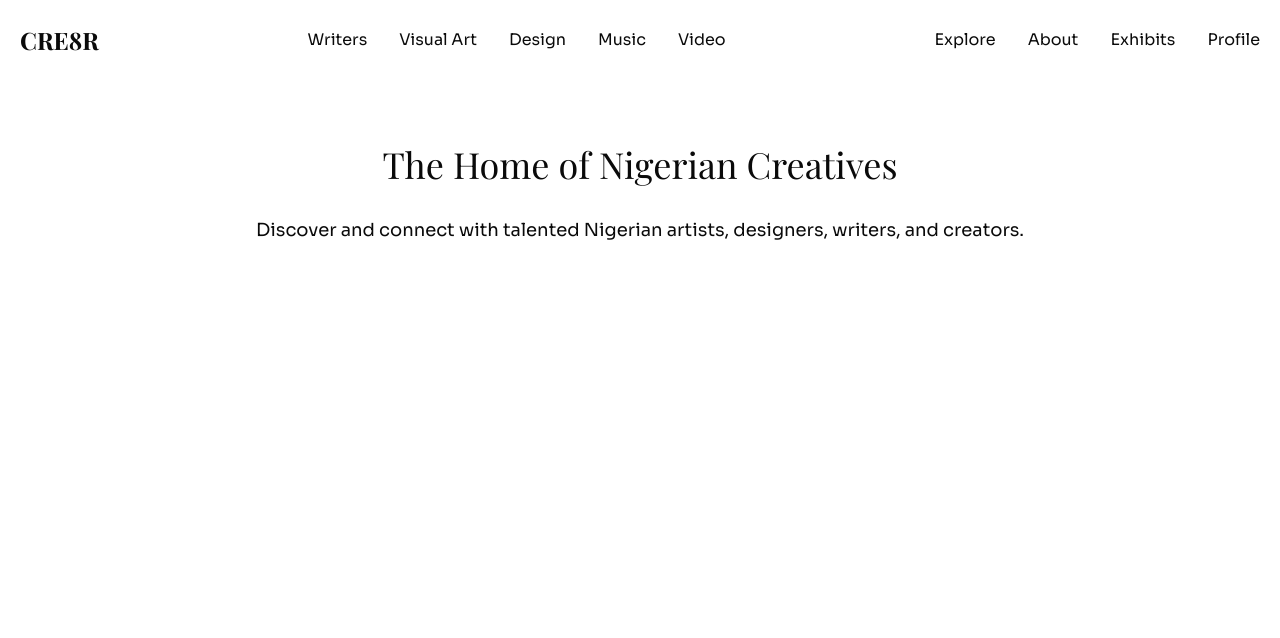
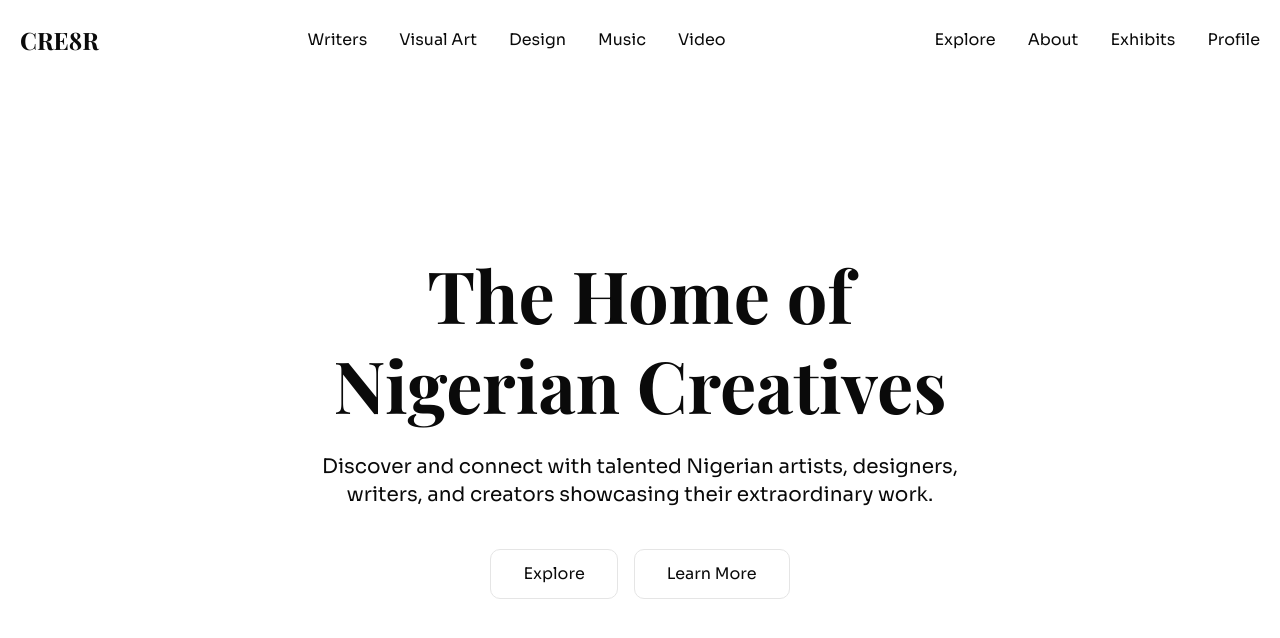
Before and after one commit to CodewithMiguelll/cre8r, a Next.js app: page / in a window 1280 px wide. Shown: the top 638 px of the page. Built offline with nearby package versions, Linux system fonts and the light colour scheme; a web font is replaced by a local one.

Commit message:
feat: enhance Home component with motion effects and improved layout for better user engagement

```diff
--- a/src/app/page.tsx
+++ b/src/app/page.tsx
@@ -1,6 +1,6 @@
-"use client"
+"use client";
 import { motion } from "framer-motion";
-
+import type { Variants } from "framer-motion";
 
 /*
 ------------------FONT CONFIGURATION------------------
@@ -10,17 +10,60 @@ Body: Sora
 */
 
 export default function Home() {
+  const containerVariants: Variants = {
+    hidden: { opacity: 0 },
+    visible: {
+      opacity: 1,
+      transition: {
+        staggerChildren: 0.2,
+        delayChildren: 0.1,
+      },
+    },
+  };
+
+  const itemVariants: Variants = {
+    hidden: { opacity: 0, y: 20 },
+    visible: {
+      opacity: 1,
+      y: 0,
+      transition: { duration: 0.8, ease: "easeOut" },
+    },
+  };
+
   return (
     <>
       {/* HERO SECTION */}
-      <section className="mt-16 px-5 flex flex-col items-center gap-8">
-        <h1 className="text-3xl md:text-4xl font-playfair text-center">
-          The Home of Nigerian Creatives
-        </h1>
-        <p className="text-base md:text-lg font-sora text-center">
-          Discover and connect with talented Nigerian artists, designers,
-          writers, and creators.
-        </p>
+      <section className="mt-16 px-5 min-h-[70vh] flex items-center justify-center">
+        <motion.div
+          className="flex flex-col items-center gap-6 max-w-2xl"
+          variants={containerVariants}
+          initial="hidden"
+          animate="visible"
+        >
+          <motion.h1
+            className="text-4xl md:text-6xl lg:text-7xl font-playfair font-bold text-center leading-tight"
+            variants={itemVariants}
+          >
+            The Home of Nigerian Creatives
+          </motion.h1>
+
+          <motion.p
+            className="text-lg md:text-xl font-sora text-center"
+            variants={itemVariants}
+          >
+            Discover and connect with talented Nigerian artists, designers,
+            writers, and creators showcasing their extraordinary work.
+          </motion.p>
+
+          <motion.div className="flex gap-4 mt-4" variants={itemVariants}>
+            <button className="px-8 py-3 border rounded-lg font-sora hover:opacity-75 transition">
+              Explore
+            </button>
+            <button className="px-8 py-3 border rounded-lg font-sora hover:opacity-75 transition">
+              Learn More
+            </button>
+          </motion.div>
+        </motion.div>
       </section>
     </>
   );
```
